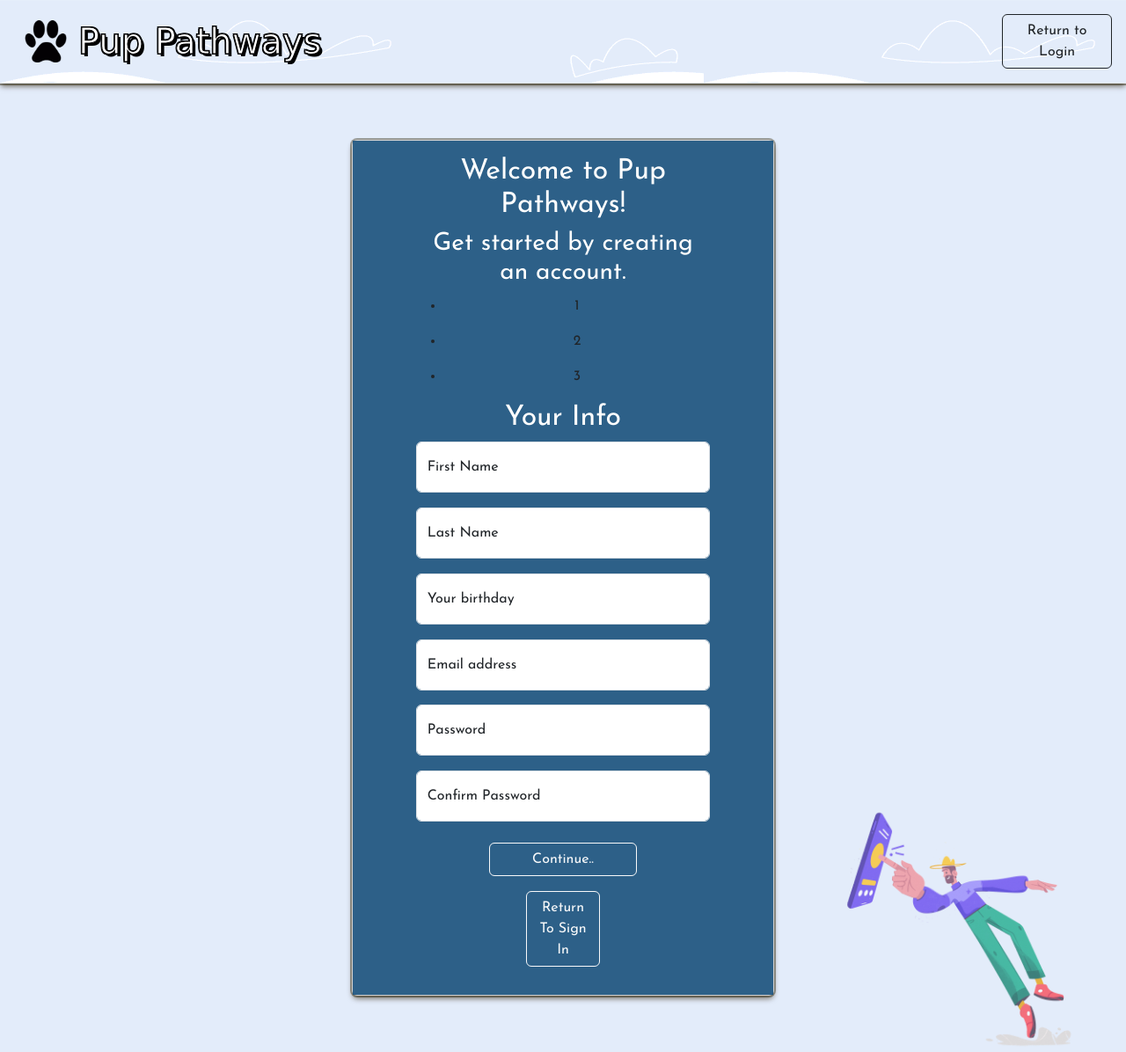
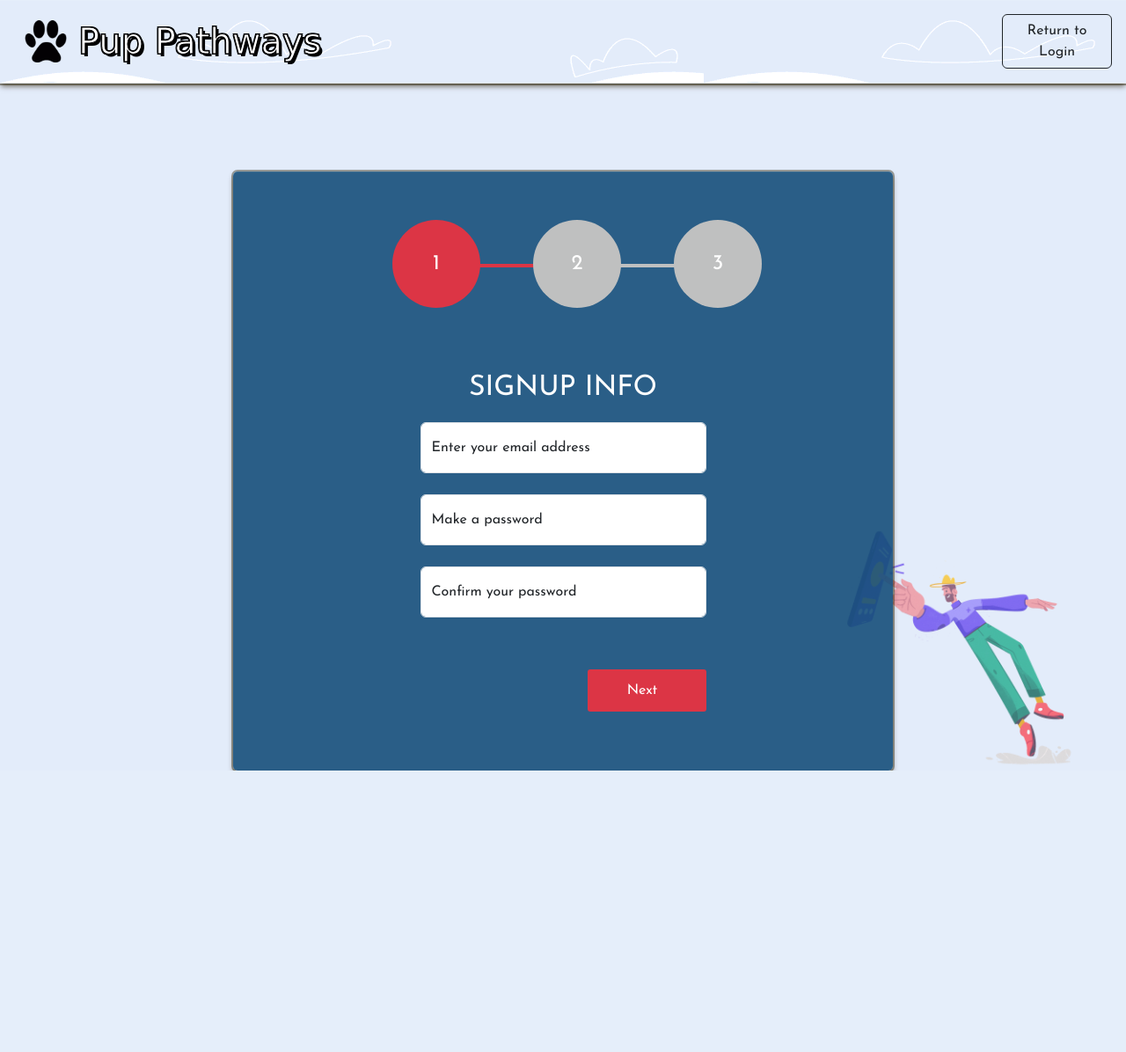
Before and after one commit to a-a-garcia/Pup_Pathways, a Flask app: page /register in a window 1280 px wide. Shown: the whole page at 88% size. After the commit the page ends 876 px from the top, so only its background shows below. Run offline with Flask 3, Linux system fonts and the light colour scheme; some web fonts are replaced.

Commit message:
major edits to registration page - now progressive

```diff
--- /dev/null
+++ b/flask_app/static/css/register.css
@@ -0,0 +1,208 @@
+
+:root { /*essentially setting variables for color to be used later in the stylesheet*/
+    --primary: #dc3545;
+    --secondary: #bfc0c0;
+    --white: #fff;
+    --text-clr: #5b6475;
+    --header-clr: #25274d;
+    --next-btn-hover: #bb2d3b;
+    --back-btn-hover: #8b8c8c;
+}
+
+*{
+    margin: 0;
+    padding: 0;
+    box-sizing: border-box;
+    list-style: none;
+    outline: none;
+}
+
+body {
+    background: var(--primary);
+    color: var(--text-clr);
+    font-size: 16px;
+    position: relative;
+}
+
+/* the form itself */
+.wrapper{
+    width: 750px;
+    max-width: 100%; /*ensures that the maximum width of the .wrapper is limited to 100% of its PARENT's width.*/
+    background:  rgba(23, 79, 124, 0.9);
+    margin: 100px auto 0; /*This sets the margins of the .wrapper. The first value (100px) is the top margin, the second value (auto) is the right and left margin, and the third value (0) is the bottom margin. The key part that centers .wrapper is the AUTO portion of this.*/
+
+    /* When you set margin: auto; for a block-level element (like a <div>), it automatically calculates equal margins on the left and right sides of the element, effectively centering it horizontally within its parent container.
+
+    In this case, setting margin: auto; for the .wrapper class will center it horizontally within its parent container (in this case, the <body> element).*/
+    padding: 50px;
+    border-radius: 5px;
+    box-shadow: rgba(44, 36, 6, 0.4) 0px 0px 0px 2px, rgba(44, 30, 6, 0.65) 0px 4px 6px -1px, rgba(255, 255, 255, 0.08) 0px 1px 0px inset !important;
+}
+
+/* the number circles portion */
+.wrapper .header {
+    margin-bottom: 35px;
+    display: flex;
+    justify-content: center;
+}
+
+.wrapper .header ul {
+    display: flex;
+}
+
+.wrapper .header ul li {
+    position: relative;
+    margin-right: 50px;
+}
+
+.wrapper .header ul li:last-child{
+    margin-right: 0;
+}
+
+.wrapper .header ul li::before {
+    content: "";
+    position: absolute;
+    top: 45%;
+    transform: translateY(-50%);
+    left: 100px;
+    width: 100%;
+    height: 4px;
+    background-color: var(--secondary);
+}
+
+.wrapper .header ul li:last-child::before{
+    display: none;
+}
+
+.wrapper .header ul li div {
+    padding: 5px;
+    border-radius: 50%;
+}
+
+.wrapper .header ul li p {
+    width: 100px;
+    height: 100px;
+    background: var(--secondary);
+    color: var(--white);
+    text-align: center;
+    line-height: 100px;
+    border-radius: 50%;
+    font-size: 24px;
+}
+
+.wrapper .header ul li.active:before,
+.wrapper .header ul li.active p{
+    background: var(--primary);
+}
+
+/*for the navigation buttons*/
+.wrapper .form_wrap{
+    margin-bottom: 35px;
+}
+
+/* for each title of each card*/
+.wrapper .form_wrap h2 {
+    color: var(--header-clr);
+    text-align: center;
+    text-transform: uppercase;
+    margin-bottom: 20px;
+}
+
+/* spacing for the forms*/
+.wrapper .form_wrap .input_wrap{
+    width: 340px;
+    max-width: 100%;
+    margin: 0 auto 20px;
+}
+
+/*remove spacing from last child in form*/
+.wrapper .form_wrap .input_wrap:last-child {
+    margin-bottom: 0;
+}
+
+/* uniformly stacks the label and the input*/
+.wrapper .form_wrap .input_wrap label {
+    display:block; /* allows each label to occupy full width of the parent and create a line break before and after*/
+    margin-bottom: 5px;
+    color: var(--white);
+}
+
+/*styling the inputs, making them take up the whole width of container, applying a transition*/
+.wrapper .form_wrap .input_wrap input {
+    border: 2px solid var(--secondary);
+    border-radius: 3px;
+    padding: 10px;
+    display: block;
+    width: 100%;
+    font-size: 16px;
+    transition: 0.5s ease; /*applies an transition where the inputs open downward.*/
+}
+
+/* NAVIGATION BUTTONS */
+
+/*changes border color of the input field when user clicks it */
+.wrapper .form_wrap .input_wrap input:focus{
+    border-color: var(--primary);
+}
+
+/* centering the buttons in tandem with the form inputs */
+.wrapper .btns_wrap {
+    width: 325px;
+    max-width: 100%;
+    margin: 0 auto;
+}
+
+/* applying space between the back/next and back/done buttons */
+.wrapper .btns_wrap .common_btns{
+    display:flex;
+    justify-content: space-between;
+}
+
+/* moves Next buttons & done to the right */
+.wrapper .btns_wrap .common_btns.form_1_btns {
+    justify-content: flex-end;
+}
+
+/* styling the buttons. */
+.wrapper .btns_wrap .common_btns button {
+    border: 0;
+    padding: 12px 15px;
+    background: var(--primary);
+    color: var(--white);
+    width: 135px;
+    justify-content: center;
+    display: flex;
+    align-items: center;
+    font-size: 16px;
+    border-radius: 3px;
+    transition: 0.5s ease;
+    cursor: pointer;
+}
+
+/* changing the back buttons to a different color */
+.wrapper .btns_wrap .common_btns button.btn_back {
+    background-color: var(--secondary);
+}
+
+/* giving the arrow on the next buttons space and centering */
+.wrapper .btns_wrap .common_btns button.btn_next .icon {
+    display: flex;
+    margin-left: 10px;
+}
+
+/* giving the arrow on the BACK buttons space and centering */
+.wrapper .btns_wrap .common_btns button.btn_back .icon {
+    display: flex;
+    margin-right: 10px;
+}
+
+/* changes the color slightly when nexy and done buttons are hovered */
+.wrapper .btns_wrap .common_btns button.btn_next:hover, .wrapper .btns_wrap .common_btns button.btn_done:hover{
+    background: var(--next-btn-hover);
+}
+
+
+/* changes the color slightly when back  buttons are hovered */
+.wrapper .btns_wrap .common_btns button.btn_back:hover{
+    background: var(--back-btn-hover);
+}
--- a/flask_app/static/css/style.css
+++ b/flask_app/static/css/style.css
@@ -15,6 +15,9 @@ body {
     font-family: 'Josefin Sans', sans-serif !important;
 }
 
+.btn-outline-dark:hover {
+    background-color:  #dc3545 !important;
+}
 
 .card, header {
     box-shadow: rgba(44, 36, 6, 0.4) 0px 0px 0px 2px, rgba(44, 30, 6, 0.65) 0px 4px 6px -1px, rgba(255, 255, 255, 0.08) 0px 1px 0px inset !important;
@@ -41,6 +44,9 @@ h1 {
         1px 1px 0 #000;
 }
 
+.form-control:focus {
+    box-shadow: 0 0 4px 2px #dc3545 !important;
+}
 
 
 #login_logo {
@@ -79,6 +85,7 @@ h1 {
 
 .login-card input, button, a, .form-floating {
     margin-bottom: 5% !important;
+    transition: 0.75s ease !important;
 }
 
 .img-background {
--- /dev/null
+++ b/flask_app/static/js/register.js
@@ -0,0 +1,76 @@
+// making variables for the forms and the buttons
+var form_1 = document.querySelector(".form_1");
+var form_2 = document.querySelector(".form_2");
+var form_3 = document.querySelector(".form_3");
+
+var form_1_btns = document.querySelector(".form_1_btns");
+var form_2_btns = document.querySelector(".form_2_btns");
+var form_3_btns = document.querySelector(".form_3_btns");
+
+var form_1_next_btn = document.querySelector(".form_1_btns .btn_next");
+
+var form_2_next_btn = document.querySelector(".form_2_btns .btn_next");
+
+var form_2_back_btn = document.querySelector(".form_2_btns .btn_back");
+
+var form_3_back_btn = document.querySelector(".form_3_btns .btn_back");
+
+var form_2_progressbar = document.querySelector(".form_2_progressbar")
+
+var form_3_progressbar = document.querySelector(".form_3_progressbar")
+
+// adding event listeners
+
+
+// function for displaying the 2nd form
+form_1_next_btn.addEventListener("click", function(){
+    form_1.style.display = "none"; /* hides first form when next is hit. */
+    form_2.style.display = "block"; /*displays second form*/
+
+    // hides form 1 buttons and shows form 2 buttons, back and next
+    form_1_btns.style.display = "none";
+    form_2_btns.style.display = "flex";
+
+    // allows the 2nd progress circle to light up.
+    form_2_progressbar.classList.add("active");
+});
+
+//function for going backwards once on the 2nd form
+form_2_back_btn.addEventListener("click", function(){
+    form_1.style.display = "block"; /* show first form when next is hit. */
+    form_2.style.display = "none"; /*hide second form*/
+
+    // shows form 1 buttons and hides form 2 buttons
+    form_1_btns.style.display = "flex";
+    form_2_btns.style.display = "none";
+
+    // decrements progress bar
+    form_2_progressbar.classList.remove("active");
+});
+
+
+//function for displaying the 3rd form
+form_2_next_btn.addEventListener("click", function(){
+    form_2.style.display = "none"; /* hides 2nd form when next is hit. */
+    form_3.style.display = "block"; /* displays 3rd form*/
+
+    // hides form 2 buttons and shows form 3 buttons, back and done
+    form_2_btns.style.display = "none";
+    form_3_btns.style.display = "flex";
+
+    // allows the 2nd progress circle to light up.
+    form_3_progressbar.classList.add("active");
+});
+
+//function for going backwards once on the 3rd form.
+form_3_back_btn.addEventListener("click", function(){
+    form_2.style.display = "block"; /* show second form when back is hit. */
+    form_3.style.display = "none"; /*hide third form*/
+
+    // shows form 1 buttons and hides form 2 buttons
+    form_2_btns.style.display = "flex";
+    form_3_btns.style.display = "none";
+
+    // decrements progress bar
+    form_3_progressbar.classList.remove("active");
+});
--- a/flask_app/templates/login.html
+++ b/flask_app/templates/login.html
@@ -25,8 +25,8 @@
                 <h2 id="please_login" class="p-2">Login:</h2>
                 <div class="login-card-inputs d-flex flex-column justify-content-center align-items-center">
                     <div class="form-floating">
-                        <input type="email" class="form-control" id="floatingInput" placeholder="name@example.com" name="email">
-                        <label for="floatingInput">Email address</label>
+                        <input type="email" class="form-control" id="floatingEmail" placeholder="name@example.com" name="email">
+                        <label for="floatingEmail">Email address</label>
                     </div>
                     <div class="form-floating">
                         <input type="password" class="form-control" id="floatingPassword" placeholder="Password" name="password">
--- a/flask_app/templates/register.html
+++ b/flask_app/templates/register.html
@@ -4,13 +4,14 @@
     <meta charset="UTF-8">
     <meta http-equiv="X-UA-Compatible" content="IE=edge">
     <meta name="viewport" content="width=device-width, initial-scale=1.0">
-    <link rel="stylesheet" type="text/css" href="{{ url_for('static', filename='css/style.css') }}">
+    <link rel="stylesheet" type="text/css" href="{{ url_for('static', filename='css/register.css') }}">
+    <link rel="stylesheet" href="{{ url_for('static', filename='css/style.css') }}">
     <link href="https://cdn.jsdelivr.net/npm/bootstrap@5.3.0/dist/css/bootstrap.min.css" rel="stylesheet" integrity="sha384-9ndCyUaIbzAi2FUVXJi0CjmCapSmO7SnpJef0486qhLnuZ2cdeRhO02iuK6FUUVM" crossorigin="anonymous">
     <script src="https://cdn.jsdelivr.net/npm/bootstrap@5.3.0/dist/js/bootstrap.bundle.min.js" integrity="sha384-geWF76RCwLtnZ8qwWowPQNguL3RmwHVBC9FhGdlKrxdiJJigb/j/68SIy3Te4Bkz" crossorigin="anonymous" defer></script>
     <link rel="preconnect" href="https://fonts.googleapis.com">
     <link rel="preconnect" href="https://fonts.gstatic.com" crossorigin>
     <link href="https://fonts.googleapis.com/css2?family=Caprasimo&family=Josefin+Sans&display=swap" rel="stylesheet">
-    <script type="text/javascript" src="{{ url_for('static', filename='js/script.js') }}" defer></script>
+    <script type="text/javascript" src="{{ url_for('static', filename='js/register.js') }}" defer></script>
     <title>Pup Pathways</title>
 </head>
 <body>
@@ -26,14 +27,8 @@
                 <a href="/" class="btn btn-outline-dark mb-0" id="return_button">Return to Login</a>
             </div>
         </header>
-        <div id="wrapper" class="d-flex justify-content-center align-items-center">
-            <div class="card w-75">
-                <div class="card-body not-login-card">
-                    <form action="/register/submit_user_info" method="POST" class="w-75 mx-auto form_wrap">
-                        <h2>Welcome to Pup Pathways!</h2>
-                        <h3>Get started by creating an account.</h3>
-
-                        <div class="progress_header">
+        <div class="wrapper">
+            <div class="header">
                 <ul>
                     <li class="active form_1_progressbar">
                         <div>
@@ -52,58 +47,97 @@
                     </li>
                 </ul>
             </div>
-                        {% with messages = get_flashed_messages() %}
-                            {% if messages %}
-                                {% for message in messages %}
-                                <div class="validation_container d-flex justify-content-center align-items-center">
-                                    <p class="validation_errors card w-50">**{{message}}</p>
+
+            <div class="form_wrap d-flex justify-content-center">
+                <div class="form_1 data_info w-50">
+                    <h2>Signup Info</h2>
+                    <form action="">
+                        <div class="form_container">
+                            <div class="form-floating mb-4">
+                                <input class="form-control" type="text" name="email" id="floatingEmailInput" placeholder="name@example.com">
+                                <label for="floatingEmailInput" id="floatingEmailLabel">Enter your email address</label>
                             </div>
-                                {% endfor %}
-                            {% endif %}
-                        {% endwith %}
-                        <div class="form_1 data_info">
-                            <h2>Your Info</h2>
-                            <div class="form_container">
-                                <div class="form-floating">
-                                    <input type="text" class="form-control" placeholder="Enter your first name" name="first_name">
-                                    <label for="floatingInput">First Name</label>
+                            <div class="form-floating mb-4">
+                                <input class="form-control" type="password" name="password" id="floatingPasswordInput" placeholder="null">
+                                <label for="floatingPasswordInput" id="floatingPasswordLabel">Make a password</label>
                             </div>
-                                <div class="form-floating">
-                                    <input type="text" class="form-control" placeholder="Enter your last name" name="last_name">
-                                    <label for="floatingInput">Last Name</label>
-                                </div>
-                                <div class="form-floating">
-                                    <input type="text" class="form-control" placeholder="Your pet's breed" name="pet_breed">
-                                    <label for="floatingInput">Your birthday</label>
+                            <div class="form-floating mb-4">
+                                <input class="form-control" type="password" name="confirm_password" id="floatingConfirmPasswordInput" placeholder="null">
+                                <label for="floatingConfirmPasswordInput" id="floatingConfirmPasswordLabel">Confirm your password</label>
                             </div>
                         </div>
+                    </form>
                 </div>
-
-                        <div class="btns_wrap"></div>
-
-                        <div class="form-floating">
-                            <input type="email" class="form-control" placeholder="name@example.com" name="email">
-                            <label for="floatingInput">Email address</label>
+                <div class="form_2 data_info w-50"  style="display: none">
+                    <h2>Personal Info</h2>
+                    <form action="">
+                        <div class="form_container">
+                            <div class="input_wrap">
+                                <label for="user_name">User Name</label>
+                                <input type="text" name="user_name" id="user_name">
                             </div>
-                        <div class="form-floating">
-                            <input type="password" class="form-control" placeholder="Password" name="password">
-                            <label for="floatingPassword">Password</label>
+                            <div class="input_wrap">
+                                <label for="first_name">First Name</label>
+                                <input type="text" name="first_name" id="first_name">
                             </div>
-                        <div class="form-floating">
-                            <input type="password" class="form-control" placeholder="Confirm Password" name="confirm_password">
-                            <label for="floatingPassword">Confirm Password</label>
+                            <div class="input_wrap">
+                                <label for="last_name">Last Name</label>
+                                <input type="text" name="last_name" id="last_name">
                             </div>
-
-                        <!-- Sign Up Button -->
-                        <div class="d-flex justify-content-center align-items-center mt-4">
-                            <button class="btn btn-outline-light w-50" type="submit">Continue..</button>
-                        </div>
-
-                        <!-- Return to Sign In Button -->
-                        <div class="d-flex justify-content-center align-items-center" id="dashboard-navigation">
-                            <a href="/" class="btn btn-outline-light">Return To Sign In</a>
                         </div>
                     </form>
+                </div>
+                <div class="form_3 data_info w-50"  style="display: none">
+                    <h2>Professional Info</h2>
+                    <form action="">
+                        <div class="form_container">
+                            <div class="input_wrap">
+                                <label for="current_company">Current Company</label>
+                                <input type="text" name="current_company" id="current_company">
+                            </div>
+                            <div class="input_wrap">
+                                <label for="total_experience">Total Experience</label>
+                                <input type="text" name="total_experience" id="total_experience">
+                            </div>
+                            <div class="input_wrap">
+                                <label for="designation">Designation</label>
+                                <input type="text" name="designation" id="designation">
+                            </div>
+                        </div>
+                    </form>
+                </div>
+            </div>
+            <div class="btns_wrap">
+                <div class="common_btns form_1_btns">
+                    <button type="button" class="btn_next">Next
+                        <span class="icon">
+                            <ion-icon name="arrow-forward-circle-outline"></ion-icon>
+                        </span>
+                    </button>
+                </div>
+                <div class="common_btns form_2_btns" style="display: none">
+                    <button type="button"  class="btn_back">
+                        <span class="icon">
+                            <ion-icon name="arrow-back-circle-outline"></ion-icon>
+                        </span>
+                        Back
+                    </button>
+                    <button type="button"  class="btn_next">Next
+                        <span class="icon">
+                            <ion-icon name="arrow-forward-circle-outline"></ion-icon>
+                        </span>
+                    </button>
+                </div>
+                <div class="common_btns form_3_btns"  style="display: none">
+                    <button type="button"  class="btn_back">
+                        <span class="icon">
+                            <ion-icon name="arrow-back-circle-outline"></ion-icon>
+                        </span>
+                        Back
+                    </button>
+                    <button type="button" class="btn_done">Done
+                        <span class="icon"></span>
+                    </button>
                 </div>
             </div>
         </div>
```
Lines whose indentation alone changed are shown as unchanged.
